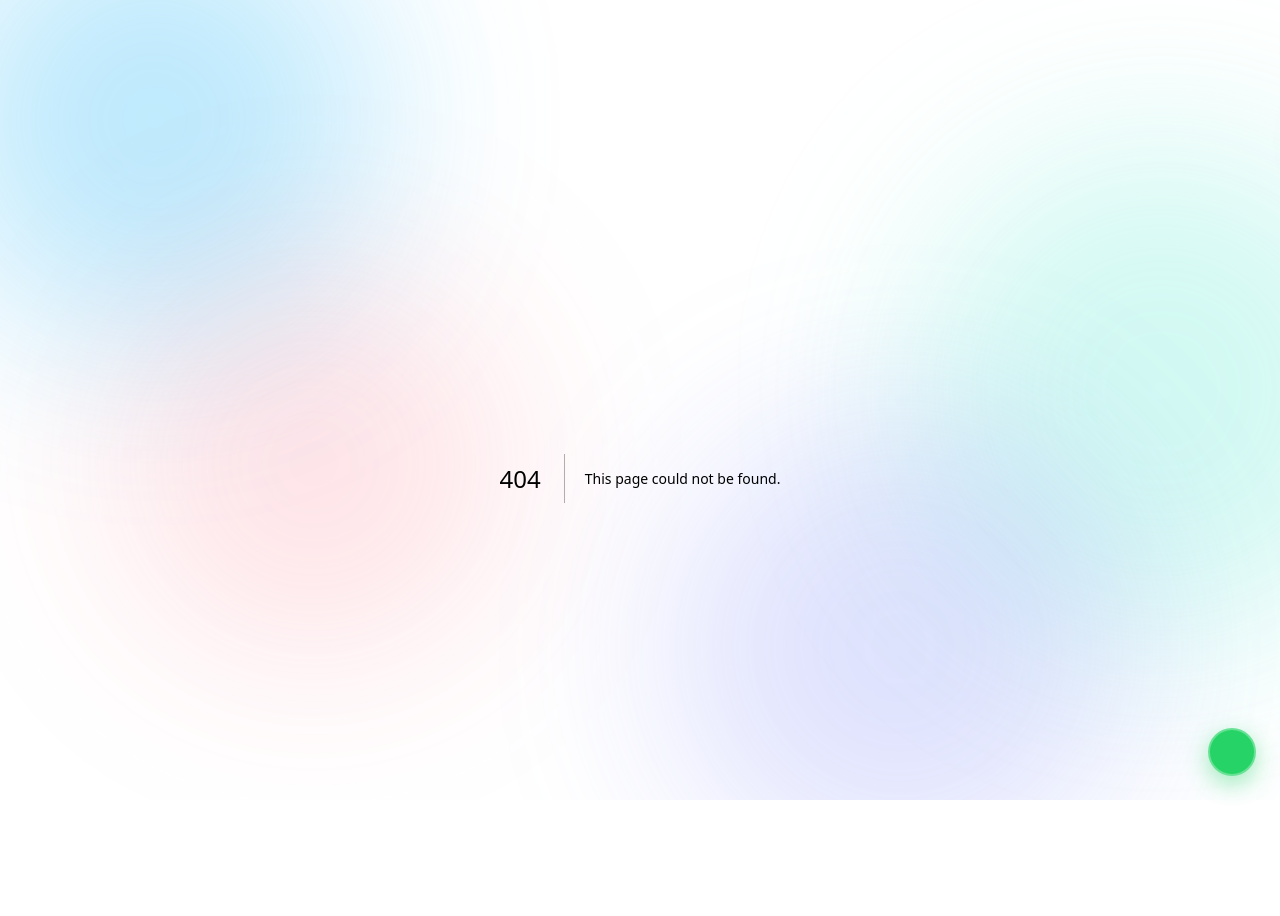
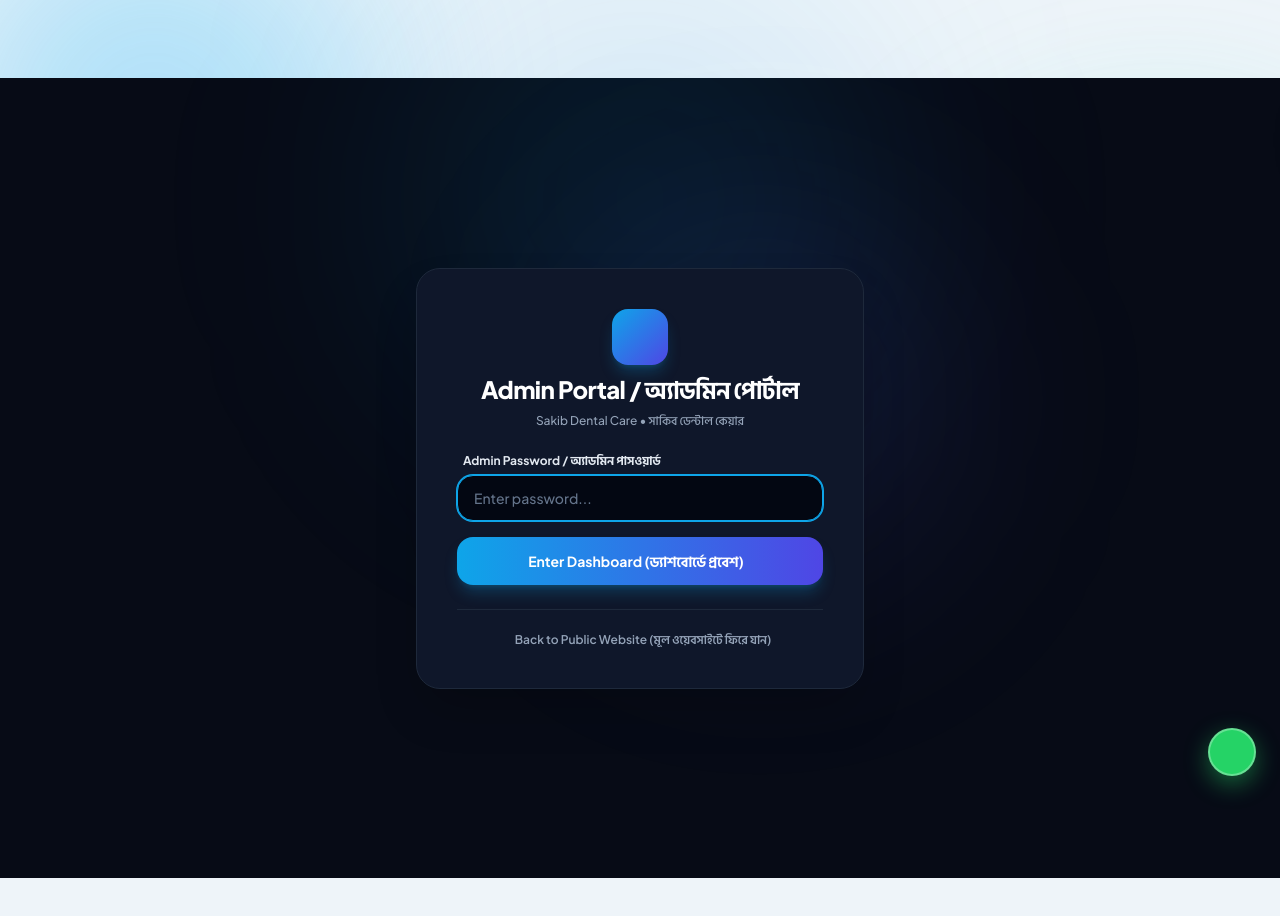
Before and after one commit to rashedulraha/SAKIB-Dental-Care, a Next.js app: page /admin/login in a window 1280 px wide. Before the commit this address had no page. Shown: the top 916 px of the page. Built offline with nearby package versions, Linux system fonts and the light colour scheme.

Commit message:
feat(admin): implement secure admin login page with error alerts

```diff
--- /dev/null
+++ b/src/app/admin/login/page.tsx
@@ -0,0 +1,145 @@
+"use client";
+
+import React, { useState, useEffect } from "react";
+import Link from "next/link";
+
+export default function AdminLoginPage() {
+  const [password, setPassword] = useState("");
+  const [showPassword, setShowPassword] = useState(false);
+  const [loading, setLoading] = useState(false);
+  const [errorMsg, setErrorMsg] = useState("");
+
+  useEffect(() => {
+    try {
+      if (typeof window !== "undefined") {
+        localStorage.removeItem("sdc_admin_lang");
+        localStorage.removeItem("sdc_site_lang");
+      }
+    } catch {
+      // ignore
+    }
+  }, []);
+
+  const handleLogin = async (e: React.FormEvent) => {
+    e.preventDefault();
+    setErrorMsg("");
+
+    if (!password.trim()) {
+      setErrorMsg("Please enter the admin password. (অনুগ্রহ করে পাসওয়ার্ড লিখুন)");
+      return;
+    }
+
+    setLoading(true);
+    try {
+      const res = await fetch("/api/auth/login", {
+        method: "POST",
+        headers: { "Content-Type": "application/json" },
+        body: JSON.stringify({ password: password.trim() }),
+      });
+
+      const data = await res.json();
+
+      if (res.ok && data.success) {
+        // Direct window redirect ensures cookies and state load fresh
+        const params = new URLSearchParams(window.location.search);
+        const destination = params.get("callbackUrl") || "/admin";
+        window.location.replace(destination);
+      } else {
+        setErrorMsg(data.message || "Incorrect password! Please try again. (ভুল পাসওয়ার্ড)");
+      }
+    } catch (err) {
+      setErrorMsg("Network error! Please check your connection. (সার্ভার এরর)");
+    } finally {
+      setLoading(false);
+    }
+  };
+
+  return (
+    <div className="min-h-screen bg-[#070b16] flex items-center justify-center p-4 relative selection:bg-sky-500 selection:text-white">
+      {/* Ambient background glow */}
+      <div className="fixed inset-0 pointer-events-none overflow-hidden">
+        <div className="absolute top-1/4 left-1/2 -translate-x-1/2 -translate-y-1/2 w-[500px] h-[500px] bg-sky-500/10 rounded-full blur-[120px]" />
+        <div className="absolute bottom-1/4 right-1/4 w-[400px] h-[400px] bg-indigo-500/10 rounded-full blur-[100px]" />
+      </div>
+
+      <div className="bg-[#0f172a] rounded-3xl p-6 sm:p-10 max-w-md w-full space-y-6 border border-slate-800 shadow-2xl relative z-10">
+        {/* Brand Crest */}
+        <div className="text-center space-y-2">
+          <div className="w-14 h-14 mx-auto rounded-2xl bg-gradient-to-br from-sky-500 to-indigo-600 flex items-center justify-center text-white shadow-lg shadow-sky-500/25 text-2xl">
+            <i className="ph-fill ph-shield-check" />
+          </div>
+          <h1 className="text-2xl font-extrabold text-white tracking-tight">
+            Admin Portal / অ্যাডমিন পোর্টাল
+          </h1>
+          <p className="text-xs font-medium text-slate-400">
+            Sakib Dental Care • সাকিব ডেন্টাল কেয়ার
+          </p>
+        </div>
+
+        {/* Error Alert */}
+        {errorMsg && (
+          <div className="p-3.5 rounded-2xl bg-rose-500/15 border border-rose-500/30 text-rose-300 text-xs font-semibold flex items-center gap-2 animate-shake">
+            <i className="ph-bold ph-warning-circle text-base text-rose-400 shrink-0" />
+            <span>{errorMsg}</span>
+          </div>
+        )}
+
+        {/* Login Form */}
+        <form onSubmit={handleLogin} className="space-y-4">
+          <div className="space-y-1.5">
+            <label className="text-xs font-bold text-slate-200 flex items-center gap-1.5">
+              <i className="ph-bold ph-lock-key text-sky-400 text-sm" />
+              <span>Admin Password / অ্যাডমিন পাসওয়ার্ড</span>
+            </label>
+            <div className="relative">
+              <input
+                type={showPassword ? "text" : "password"}
+                value={password}
+                onChange={(e) => setPassword(e.target.value)}
+                placeholder="Enter password..."
+                disabled={loading}
+                autoFocus
+                className="w-full px-4 py-3 rounded-2xl bg-[#030712] border border-slate-700 focus:border-sky-500 outline-none text-white placeholder-slate-500 text-sm font-medium transition-all focus:ring-1 focus:ring-sky-500"
+              />
+              <button
+                type="button"
+                onClick={() => setShowPassword(!showPassword)}
+                className="absolute right-3.5 top-1/2 -translate-y-1/2 text-slate-400 hover:text-white transition-colors text-lg"
+              >
+                <i className={`ph-bold ${showPassword ? "ph-eye-slash" : "ph-eye"}`} />
+              </button>
+            </div>
+          </div>
+
+          <button
+            type="submit"
+            disabled={loading}
+            className="w-full py-3.5 rounded-2xl bg-gradient-to-r from-sky-500 to-indigo-600 hover:from-sky-600 hover:to-indigo-700 text-white font-bold text-sm shadow-lg shadow-sky-500/25 transition-all flex items-center justify-center gap-2 disabled:opacity-50 cursor-pointer"
+          >
+            {loading ? (
+              <>
+                <i className="ph-bold ph-spinner animate-spin text-lg" />
+                <span>Logging In... (যাচাই করা হচ্ছে...)</span>
+              </>
+            ) : (
+              <>
+                <span>Enter Dashboard (ড্যাশবোর্ডে প্রবেশ)</span>
+                <i className="ph-bold ph-arrow-right" />
+              </>
+            )}
+          </button>
+        </form>
+
+        <div className="text-center pt-3 border-t border-slate-800">
+          <Link
+            href="/"
+            className="inline-flex items-center gap-1.5 text-xs font-semibold text-slate-400 hover:text-sky-400 transition-colors"
+          >
+            <i className="ph-bold ph-arrow-left" />
+            <span>Back to Public Website (মূল ওয়েবসাইটে ফিরে যান)</span>
+          </Link>
+        </div>
+      </div>
+    </div>
+  );
+}
```
